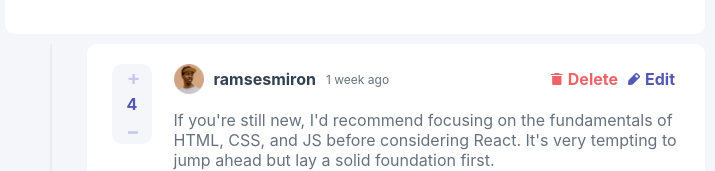
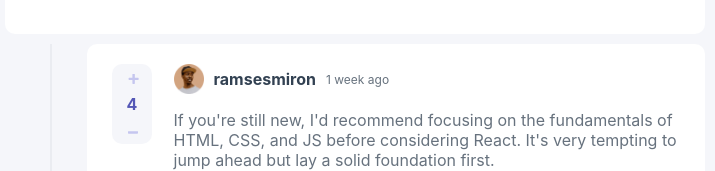
Before and after one commit to xflameyoke/interactive-comment-section-app, a React (Create React App) app: page / in a window 1280 px wide. Shown: the part 360-531 px from the top of the page, without its empty margins (285-1000 px from the left). Built offline with nearby package versions, Linux system fonts and the light colour scheme.

Commit message:
fix: edit and delete button display only on current user

```diff
--- a/src/components/reply/reply.tsx
+++ b/src/components/reply/reply.tsx
@@ -32,7 +32,7 @@ interface ReplyProps {
 
 const Reply = (props: ReplyProps) => {
   const [initialScore, setInitialScore] = useState(props.score);
-  const [reply, setReply] = useState('');
+  const [reply, setReply] = useState(props.content);
   const [editing, setEditing] = useState(true);
 
   const voteUp = () => {
@@ -69,14 +69,22 @@ const Reply = (props: ReplyProps) => {
               />
               <ReplyNameStyled>{props.user.username}</ReplyNameStyled>
               <ReplyHeaderDate>{props.createdAt}</ReplyHeaderDate>
+              {props.user.username === 'juliusomo' ? (
                 <ReplyStyledDelete>
                   <IconDeleteStyled src={IconDelete} alt="Icon Delete" />
                   Delete
                 </ReplyStyledDelete>
+              ) : (
+                ''
+              )}
+              {props.user.username === 'juliusomo' ? (
                 <ReplyEditStyled onClick={changeEdit}>
                   <IconEditStyled src={IconEdit} alt="Icon Edit" />
                   Edit
                 </ReplyEditStyled>
+              ) : (
+                ''
+              )}
             </ReplyHeader>
             {editing ? (
               <p>{props.content}</p>
```
Lines whose indentation alone changed are shown as unchanged.
